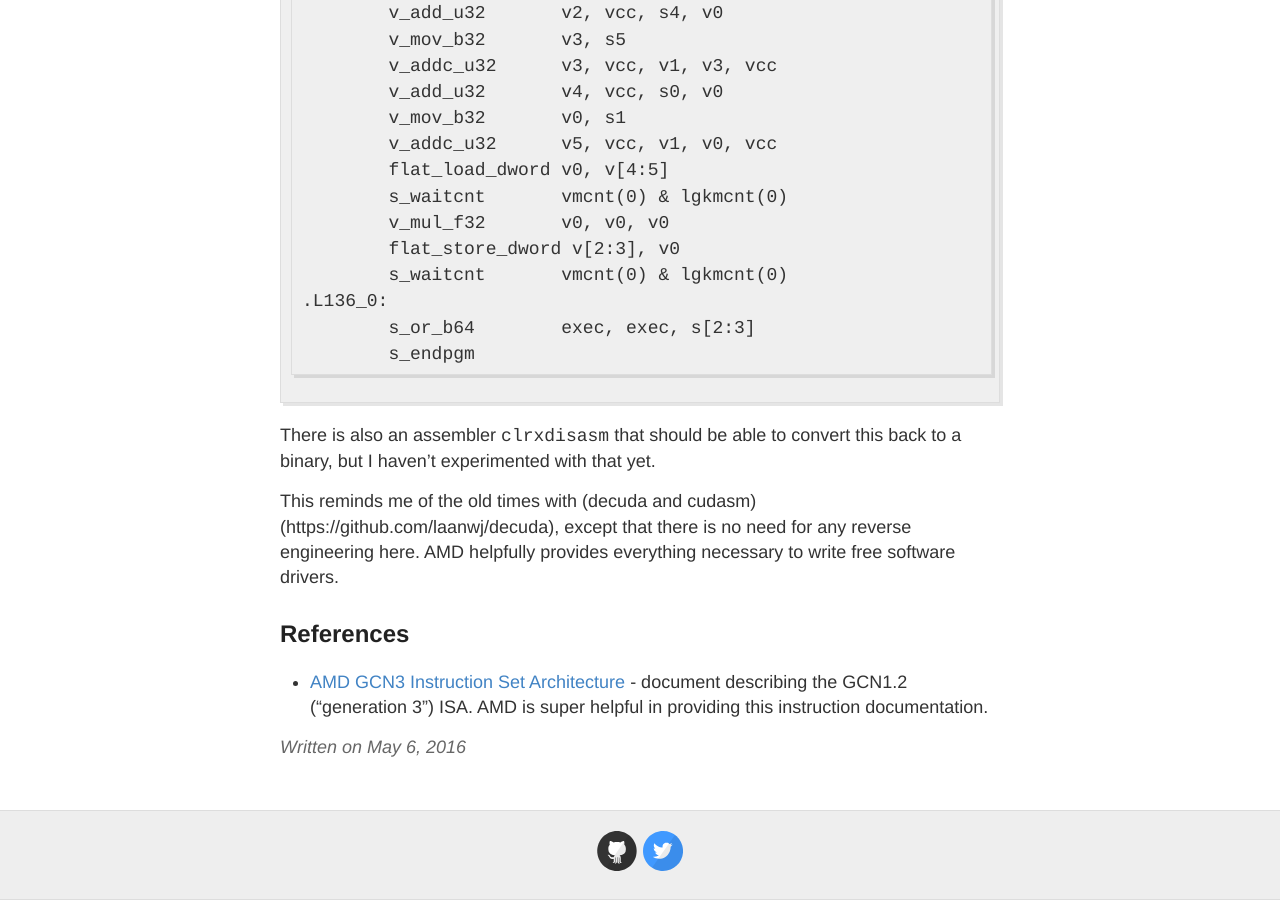
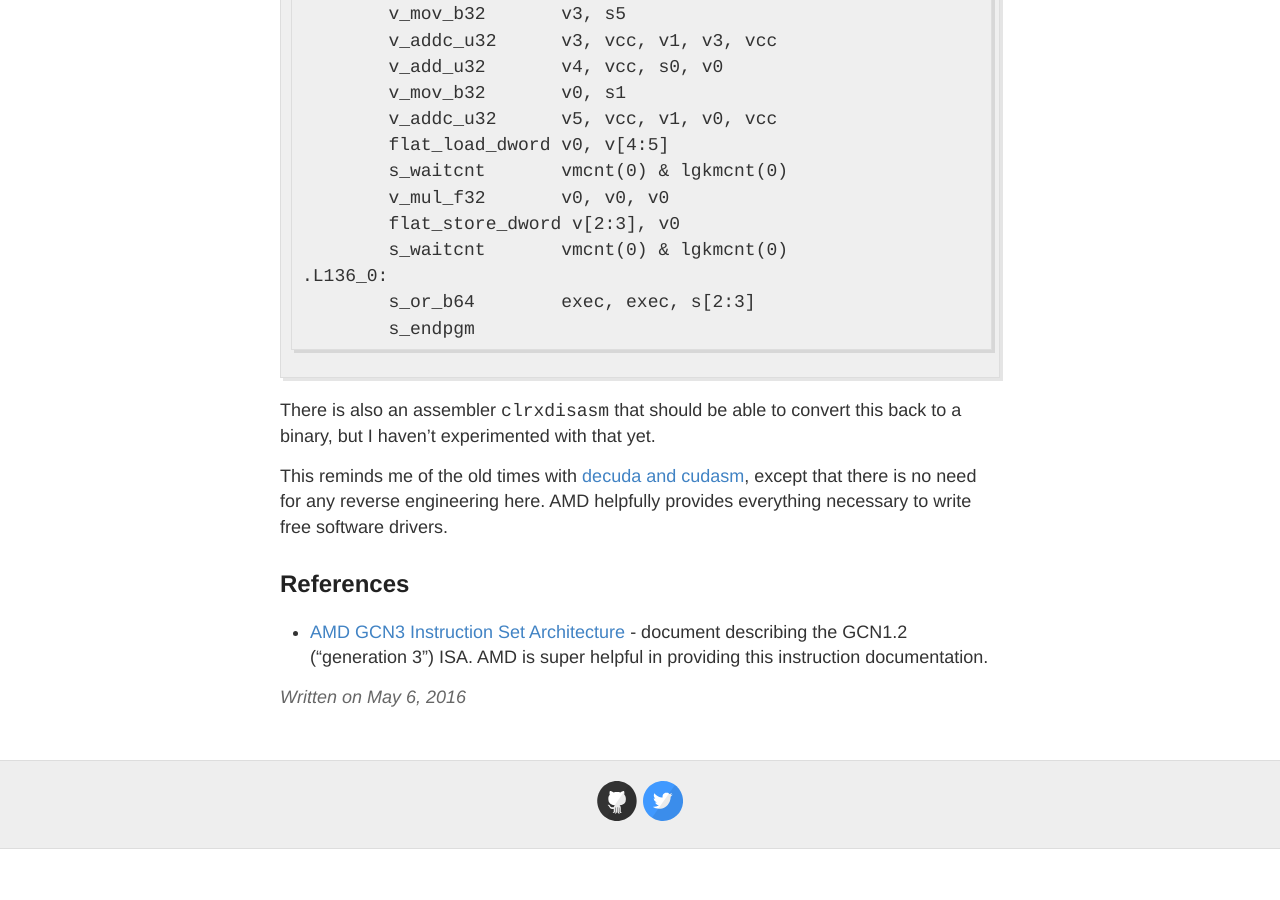
Before and after one commit to laanwj/laanwj.github.io, a Jekyll site: the page built from _posts/2016-05-06-opencl-ubuntu1604.md, in a window 1280 px wide and 900 px high, scrolled down 3695 px. Built offline with Jekyll 4.4.1, drawn with Linux system fonts in a browser that asks for light colours; after the commit the page ends 4544 px from its top, so only the background shows below that; some of the changed text lies outside the part shown.

Commit message:
more link fixing

```diff
--- a/_posts/2016-05-06-opencl-ubuntu1604.md
+++ b/_posts/2016-05-06-opencl-ubuntu1604.md
@@ -12,8 +12,8 @@
 package, as well as the `libclc-*` packages that should be enough to support
 open source OpenCL on AMD hardware.
 
-However (it turned out that my card is not supported
-yet)[https://bugs.launchpad.net/ubuntu/+source/libclc/+bug/1577835].
+However [it turned out that my card is not supported
+yet](https://bugs.launchpad.net/ubuntu/+source/libclc/+bug/1577835).
 
 Having gained some experience from etnaviv I wasn't exactly looking forward to
 building the Mesa graphics driver and all its dependencies from source.
@@ -165,7 +165,7 @@
 There is also an assembler `clrxdisasm` that should be able to convert this
 back to a binary, but I haven't experimented with that yet.
 
-This reminds me of the old times with (decuda and cudasm)(https://github.com/laanwj/decuda), except that there is no need for any
+This reminds me of the old times with [decuda and cudasm](https://github.com/laanwj/decuda), except that there is no need for any
 reverse engineering here. AMD helpfully provides everything necessary to write
 free software drivers.
 
```
